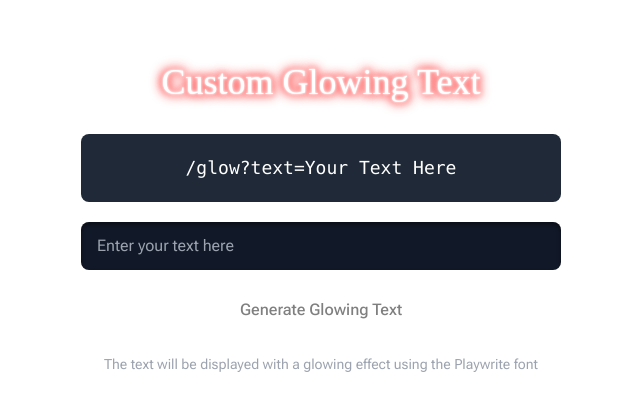
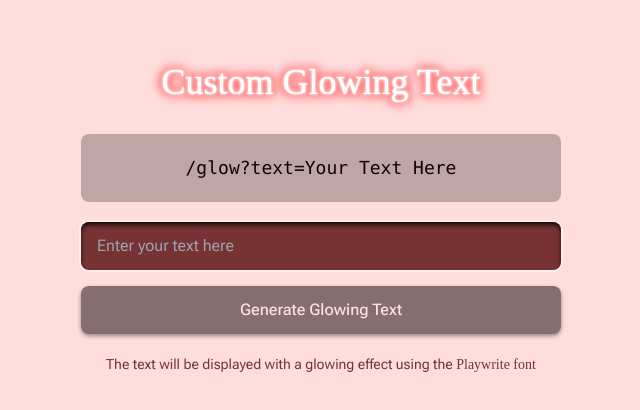
Before and after one commit to rheddev/rhed, a Next.js app: page /glow in a window 1280 px wide. Shown: the part 182-592 px from the top of the page, without its empty margins (319-959 px from the left). Built offline with nearby package versions, Linux system fonts and the light colour scheme; a web font is replaced by a local one.

Commit message:
changing the pretty colors

```diff
--- a/app/chat/page.tsx
+++ b/app/chat/page.tsx
@@ -56,8 +56,8 @@ const ChatPage: React.FC = () => {
     return (
       <div className="flex flex-col items-center justify-center min-h-screen space-y-4">
         <div className="text-center space-y-2">
-          <h1 className="text-4xl font-bold text-white">Twitch Chat Viewer</h1>
-          <p className="text-gray-400 text-lg">
+          <h1 className="text-4xl font-bold">Twitch Chat Viewer</h1>
+          <p className="text-rhed-accent text-lg">
             Connect to view your Twitch chat
           </p>
         </div>
--- a/app/events/page.tsx
+++ b/app/events/page.tsx
@@ -100,10 +100,10 @@ export default function EventsPage() {
     return (
       <div className="flex flex-col items-center justify-center min-h-screen space-y-4">
         <div className="text-center space-y-2">
-          <h1 className="text-4xl font-bold text-white">
+          <h1 className="text-4xl font-bold">
             Twitch Events Viewer
           </h1>
-          <p className="text-gray-400 text-lg">
+          <p className="text-rhed-accent text-lg">
             Connect to view your Twitch Events
           </p>
         </div>
--- a/app/globals.css
+++ b/app/globals.css
@@ -16,9 +16,15 @@
     --sidebar-accent-foreground: 240 5.9% 10%;
     --sidebar-border: 220 13% 91%;
     --sidebar-ring: 217.2 91.2% 59.8%;
+
+    --rhed-background: #fdd;
+    --rhed-foreground: #100;
+    --rhed-accent: #733;
+    --fade: #fee;
   }
   .dark {
-    --sidebar-background: 240 5.9% 10%;
+    /* --sidebar-background: 240 5.9% 10%; */
+    --sidebar-background: 0 100% 7%;
     --sidebar-foreground: 240 4.8% 95.9%;
     --sidebar-primary: 224.3 76.3% 48%;
     --sidebar-primary-foreground: 0 0% 100%;
@@ -26,6 +32,11 @@
     --sidebar-accent-foreground: 240 4.8% 95.9%;
     --sidebar-border: 240 3.7% 15.9%;
     --sidebar-ring: 217.2 91.2% 59.8%;
+
+    --rhed-background: #200;
+    --rhed-foreground: #fee;
+    --rhed-accent: #b77;
+    --fade: #100;
   }
 }
 
@@ -203,6 +214,8 @@
 }
 
 body {
+  background-color: var(--rhed-background);
+  color: var(--rhed-foreground);
   font-family: Arial, Helvetica, sans-serif;
   margin: 0;
   padding: 0;
--- a/app/glow/page.tsx
+++ b/app/glow/page.tsx
@@ -1,17 +1,17 @@
-"use client"
-import { useSearchParams, useRouter } from 'next/navigation';
-import React, { useState, Suspense } from 'react';
+"use client";
+import { useSearchParams, useRouter } from "next/navigation";
+import React, { useState, Suspense } from "react";
 
 function Custom() {
   const router = useRouter();
   const searchParams = useSearchParams();
   const text = searchParams.get("text");
-    const [inputText, setInputText] = useState('');
+  const [inputText, setInputText] = useState("");
   const [isHovered, setIsHovered] = useState(false);
   const [copied, setCopied] = useState(false);
 
   const handleCopy = async () => {
-        await navigator.clipboard.writeText('/glow?text=');
+    await navigator.clipboard.writeText("/glow?text=");
     setCopied(true);
     setTimeout(() => setCopied(false), 2000);
   };
@@ -26,26 +26,28 @@ function Custom() {
   return !text ? (
     <main className="w-full h-screen flex items-center justify-center">
       <div className="text-center space-y-8 w-full max-w-lg px-4">
-                <h1 className="font-playwrite text-4xl text-glow font-thin">Custom Glowing Text</h1>
-                <div className="space-y-5 text-white">
+        <h1 className="font-playwrite text-4xl text-glow font-thin">
+          Custom Glowing Text
+        </h1>
+        <div className="space-y-5">
           <div className="relative group">
             <code
-                            className="block bg-gray-800 p-5 rounded-lg text-lg cursor-pointer transition-all duration-200 hover:bg-gray-700"
+              className="block bg-black/25 p-5 rounded-lg text-lg cursor-pointer transition-all duration-200 hover:bg-white/25"
               onClick={handleCopy}
               onMouseEnter={() => setIsHovered(true)}
               onMouseLeave={() => setIsHovered(false)}
             >
-                            {isHovered ? '/glow?text=' : '/glow?text=Your Text Here'}
+              {isHovered ? "/glow?text=" : "/glow?text=Your Text Here"}
             </code>
 
             {/* Hover tooltip */}
-                        <div className="absolute -top-10 left-1/2 transform -translate-x-1/2 bg-gray-900 text-white text-sm py-2 px-3 rounded-md opacity-0 transition-opacity duration-200 pointer-events-none group-hover:opacity-90">
+            <div className="absolute -top-10 left-1/2 transform -translate-x-1/2 bg-black/25  text-sm py-2 px-3 rounded-md opacity-0 transition-opacity duration-200 pointer-events-none group-hover:opacity-90">
               Click to copy
             </div>
 
             {/* Copied confirmation */}
             {copied && (
-                            <div className="absolute -top-10 left-1/2 transform -translate-x-1/2 bg-green-600 text-white text-sm py-2 px-3 rounded-md opacity-90 transition-opacity duration-200">
+              <div className="absolute -top-10 left-1/2 transform -translate-x-1/2 bg-[#0a0] text-white text-sm py-2 px-3 rounded-md opacity-90 transition-opacity duration-200">
                 Copied to clipboard!
               </div>
             )}
@@ -57,20 +59,21 @@ function Custom() {
               value={inputText}
               onChange={(e) => setInputText(e.target.value)}
               placeholder="Enter your text here"
-                            className="w-full px-4 py-3 bg-gray-900 text-white rounded-lg focus:outline-none focus:ring-2 focus:ring-white/50 transition-all shadow-[inset_0_2px_4px_rgba(0,0,0,0.3)] hover:shadow-[inset_0_2px_4px_rgba(0,0,0,0.4)] focus:shadow-[inset_0_3px_4px_rgba(0,0,0,0.4)]"
+              className="w-full px-4 py-3 bg-rhed-accent text-rhed-background rounded-lg focus:outline-none focus:ring-2 focus:ring-white/50 transition-all shadow-[inset_0_2px_4px_rgba(0,0,0,0.5)] hover:shadow-[inset_0_2px_4px_rgba(0,0,0,0.8)] focus:shadow-[inset_0_3px_4px_rgba(0,0,0,0.8)]"
               autoFocus
             />
             <button
               type="submit"
-                            className="w-full px-4 py-3 bg-white text-black rounded-lg font-medium hover:bg-gray-200 transition-colors disabled:opacity-50 disabled:cursor-not-allowed"
+              className="w-full px-4 py-3 bg-rhed-foreground text-rhed-background rounded-lg font-medium hover:bg-rhed-accent transition-colors disabled:opacity-50 disabled:cursor-not-allowed shadow-[0_2px_4px_rgba(0,0,0,0.8)]"
               disabled={!inputText.trim()}
             >
               Generate Glowing Text
             </button>
           </form>
 
-                    <p className="text-sm text-gray-400">
-                        The text will be displayed with a glowing effect using the Playwrite font
+          <p className="text-sm text-rhed-accent">
+            The text will be displayed with a glowing effect using the{" "}
+            <span className="font-playwrite">Playwrite font</span>
           </p>
         </div>
       </div>
@@ -81,7 +84,7 @@ function Custom() {
         {text}
       </h1>
     </main>
-    )
+  );
 }
 
 const CustomPage = () => (
--- a/app/now-playing/page.tsx
+++ b/app/now-playing/page.tsx
@@ -18,8 +18,8 @@ export default function Home() {
     return (
       <div className="flex flex-col items-center justify-center min-h-screen space-y-4">
         <div className="text-center space-y-2">
-          <h1 className="text-4xl font-bold text-white mb-4">Spotify Player</h1>
-          <p className="text-gray-400 text-lg">
+          <h1 className="text-4xl font-bold mb-4">Spotify Player</h1>
+          <p className="text-rhed-accent text-lg">
             View your currently playing track
           </p>
         </div>
--- a/app/outrun/page.tsx
+++ b/app/outrun/page.tsx
@@ -1,7 +1,7 @@
 "use client";
 
-import React, { useEffect, useRef, Suspense } from "react";
-import { useSearchParams } from "next/navigation";
+import React, { useEffect, useRef, Suspense, useState } from "react";
+import { useRouter, useSearchParams } from "next/navigation";
 
 import * as THREE from "three";
 import { EffectComposer } from "three/addons/postprocessing/EffectComposer.js";
@@ -14,8 +14,25 @@ import { FontLoader } from "three/addons/loaders/FontLoader.js";
 import { TextGeometry } from "three/addons/geometries/TextGeometry.js";
 
 function Outrun() {
+    const router = useRouter();
   const searchParams = useSearchParams();
   const text = searchParams.get("text");
+    const [inputText, setInputText] = useState('');
+    const [isHovered, setIsHovered] = useState(false);
+    const [copied, setCopied] = useState(false);
+
+    const handleCopy = async () => {
+        await navigator.clipboard.writeText('/outrun?text=');
+        setCopied(true);
+        setTimeout(() => setCopied(false), 2000);
+    };
+
+    const handleSubmit = (e: React.FormEvent) => {
+        e.preventDefault();
+        if (inputText.trim()) {
+            router.push(`/outrun?text=${encodeURIComponent(inputText.trim())}`);
+        }
+    };
 
   const canvasRef = useRef<HTMLCanvasElement>(null);
   const rendererRef = useRef<THREE.WebGLRenderer | null>(null);
@@ -153,6 +170,7 @@ function Outrun() {
         time: { value: 0.0 },
         fogStart: { value: 144.0 }, // Distance where fog begins
         fogEnd: { value: 233.0 }, // Distance where fog completely obscures
+        fogColor: { value: new THREE.Color(0x130000) }, // Distance where fog completely obscures
       },
       vertexShader: `
         varying vec2 vUv;
@@ -211,6 +229,7 @@ function Outrun() {
         uniform float lineWidth;
         uniform float fogStart;
         uniform float fogEnd;
+        uniform vec3 fogColor; // Add this line for the fog color
         varying vec2 vUv;
         varying float vFogDepth;
 
@@ -236,8 +255,11 @@ function Outrun() {
           // Calculate fog factor
           float fogFactor = clamp((fogEnd - vFogDepth) / (fogEnd - fogStart), 0.0, 1.0);
 
-          // Apply fog by fading to transparent
-          gl_FragColor = vec4(intensity, fogFactor);
+          // Interpolate between intensity and fogColor based on fogFactor
+          vec3 finalColor = mix(fogColor, intensity, fogFactor);
+
+          // Set the final color with full opacity
+          gl_FragColor = vec4(finalColor, 1.0);
         }
       `,
       transparent: true, // Enable transparency for fog fade-out
@@ -372,12 +394,9 @@ function Outrun() {
     return () => {
       window.removeEventListener("resize", handleResize);
       rendererRef.current?.dispose();
-      // controlsRef.current?.dispose();
       scene.clear();
       gridGeometry.dispose();
       gridMaterial.dispose();
-      // gridTexture.dispose();
-      // gridTerrainTexture.dispose();
     };
   }, [text]);
 
@@ -391,16 +410,52 @@ function Outrun() {
         <h1 className="font-playwrite text-bold text-4xl text-[#aa0000]">
           Outrun
         </h1>
-        <div className="space-y-4 text-white">
-          <p className="text-xl">Add your text using the URL parameter:</p>
-          <code className="block bg-gray-800 p-4 rounded-lg text-lg">
-            /outrun?text=Your Text Here
-          </code>
-          <p className="text-sm text-gray-400">
-            The text will be displayed behind an outrun landscape.
-            font
-          </p>
-        </div>
+        <div className="space-y-5">
+                    <div className="relative group">
+                        <code
+                            className="block bg-black/25 p-5 rounded-lg text-lg cursor-pointer transition-all duration-200 hover:bg-white/25"
+                            onClick={handleCopy}
+                            onMouseEnter={() => setIsHovered(true)}
+                            onMouseLeave={() => setIsHovered(false)}
+                        >
+                            {isHovered ? '/outrun?text=' : '/outrun?text=Your Text Here'}
+                        </code>
+
+                        {/* Hover tooltip */}
+                        <div className="absolute -top-10 left-1/2 transform -translate-x-1/2 bg-black/25  text-sm py-2 px-3 rounded-md opacity-0 transition-opacity duration-200 pointer-events-none group-hover:opacity-90">
+                            Click to copy
+                        </div>
+
+                        {/* Copied confirmation */}
+                        {copied && (
+                            <div className="absolute -top-10 left-1/2 transform -translate-x-1/2 bg-[#0a0] text-white text-sm py-2 px-3 rounded-md opacity-90 transition-opacity duration-200">
+                                Copied to clipboard!
+                            </div>
+                        )}
+                    </div>
+
+                    <form onSubmit={handleSubmit} className="space-y-4">
+                        <input
+                            type="text"
+                            value={inputText}
+                            onChange={(e) => setInputText(e.target.value)}
+                            placeholder="Enter your text here"
+                            className="w-full px-4 py-3 bg-rhed-accent text-rhed-background rounded-lg focus:outline-none focus:ring-2 focus:ring-white/50 transition-all shadow-[inset_0_2px_4px_rgba(0,0,0,0.5)] hover:shadow-[inset_0_2px_4px_rgba(0,0,0,0.8)] focus:shadow-[inset_0_3px_4px_rgba(0,0,0,0.8)]"
+                            autoFocus
+                        />
+                        <button
+                            type="submit"
+                            className="w-full px-4 py-3 bg-rhed-foreground text-rhed-background rounded-lg font-medium hover:bg-rhed-accent transition-colors disabled:opacity-50 disabled:cursor-not-allowed shadow-[0_2px_4px_rgba(0,0,0,0.8)]"
+                            disabled={!inputText.trim()}
+                        >
+                            Generate Outrun
+                        </button>
+                    </form>
+
+                    <p className="text-sm text-rhed-accent">
+                        The text will be displayed in the <span className="font-playwrite">Playwrite font</span> behind an infinite outrun.
+                    </p>
+                </div>
       </div>
     </main>
   );
--- a/app/page.tsx
+++ b/app/page.tsx
@@ -49,7 +49,7 @@ function AppSidebar({ widgets }: AppSidebarProps) {
       <SidebarHeader className="p-5">
         <Link className="text-5xl text-center" href="/">
           &lt;
-          <span className="font-playwrite font-black text-gradient-primary from-white">
+          <span className="font-playwrite font-black text-gradient-primary">
             Rhed
           </span>{" "}
           /&gt;
@@ -183,33 +183,10 @@ function ModeToggle() {
 
 export default function Home() {
   const { videos, fetchVideos } = useTwitch();
-  // const [videos, setVideos] = useState<TwitchVideo[]>([]);
 
   useEffect(() => {
     fetchVideos();
   }, []);
-
-  // useEffect(() => {
-  //   async function fetchVideos() {
-  //     try {
-  //       const response = await fetch(
-  //         `https://api.twitch.tv/helix/videos?user_id=${process.env.NEXT_PUBLIC_TWITCH_USER_ID}&first=3`,
-  //         {
-  //           headers: {
-  //             'Client-ID': process.env.NEXT_PUBLIC_TWITCH_CLIENT_ID!,
-  //             'Authorization': `Bearer ${process.env.NEXT_PUBLIC_TWITCH_OAUTH_TOKEN}`,
-  //           },
-  //         }
-  //       );
-  //       const data = await response.json();
-  //       setVideos(data.data || []);
-  //     } catch (error) {
-  //       console.error('Failed to fetch videos:', error);
-  //     }
-  //   }
-
-  //   fetchVideos();
-  // }, []);
 
   const widgets = [
     { href: "/chat", name: "Chat" },
@@ -226,11 +203,11 @@ export default function Home() {
         <SidebarTrigger />
         <div className="w-full h-full md:flex md:flex-col">
           {/* Header */}
-          <header className="hidden px-8 py-5 bg-gradient-to-b from-[rgba(0,0,0,0.34)] to-transparent md:inline">
+          <header className="hidden px-8 py-5 bg-gradient-to-b from-fade to-transparent md:inline">
             <div className="md:flex md:flex-row md:items-center md:justify-between">
               <Link className="text-3xl" href="/">
                 &lt;
-                <span className="font-black font-playwrite text-gradient-primary from-white">
+                <span className="font-black font-playwrite text-gradient-primary">
                   Rhed
                 </span>{" "}
                 /&gt;
@@ -248,7 +225,7 @@ export default function Home() {
                     </Button>
                   </DropdownMenuTrigger>
 
-                  <DropdownMenuContent className="w-32 bg-sidebar navbar-dropdown-animation">
+                  <DropdownMenuContent className="w-32 bg-rhed-background navbar-dropdown-animation">
                     {widgets.map((widget) => (
                       <DropdownMenuItem
                         className="transition-all ease-in-out hover:font-bold"
@@ -321,7 +298,7 @@ export default function Home() {
                     <h3 className="text-lg font-semibold line-clamp-2">
                       {video.title}
                     </h3>
-                    <p className="text-sm text-gray-500">{video.duration}</p>
+                    <p className="text-sm text-rhed-accent">{video.duration}</p>
                   </div>
                 ))}
               </div>
@@ -329,7 +306,7 @@ export default function Home() {
           </main>
 
           {/* Footer */}
-          <footer className="hidden px-5 py-3 bg-gradient-to-t from-[rgba(0,0,0,0.76)] to-transparent md:h-auto md:flex md:items-center md:justify-center">
+          <footer className="hidden px-5 py-3 bg-gradient-to-t from-fade to-transparent md:h-auto md:flex md:items-center md:justify-center">
             <div className="text-center">
               <p className="text-base">&copy; 2025 Rhamsez Thevenin</p>
             </div>
--- a/tailwind.config.ts
+++ b/tailwind.config.ts
@@ -16,15 +16,21 @@ export default {
       },
       colors: {
         sidebar: {
-          DEFAULT: "hsl(var(--sidebar-background))",
-          foreground: "hsl(var(--sidebar-foreground))",
+          DEFAULT: "var(--rhed-background)",
+          foreground: "var(--rhed-foreground",
           primary: "hsl(var(--sidebar-primary))",
           "primary-foreground": "hsl(var(--sidebar-primary-foreground))",
-          accent: "hsl(var(--sidebar-accent))",
+          accent: "var(--rhed-accent)",
           "accent-foreground": "hsl(var(--sidebar-accent-foreground))",
           border: "hsl(var(--sidebar-border))",
           ring: "hsl(var(--sidebar-ring))",
         },
+        rhed: {
+          background: "var(--rhed-background)",
+          foreground: "var(--rhed-foreground)",
+          accent: "var(--rhed-accent)",
+        },
+        fade: "var(--fade)",
       },
       fontFamily: {
         playwrite: ["Playwrite US Trad", "serif"],
```
Lines whose indentation alone changed are shown as unchanged.
